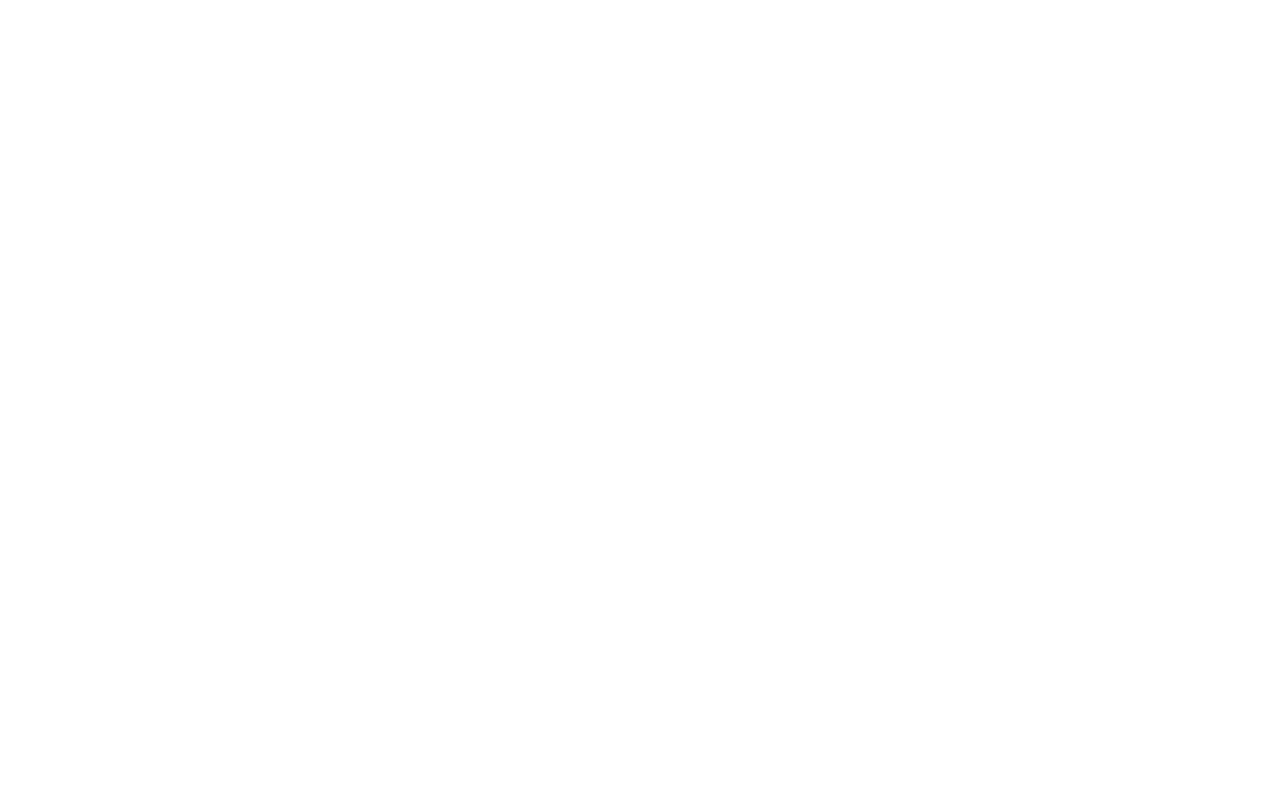
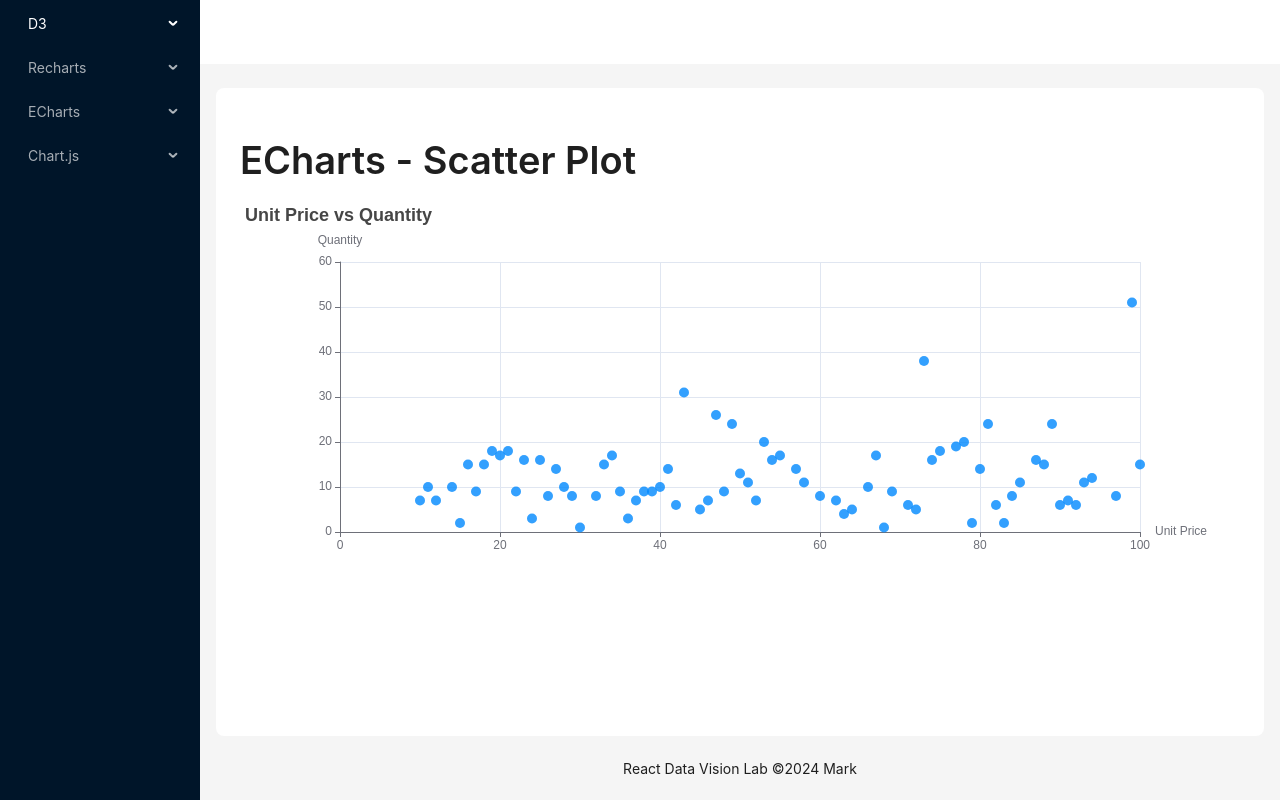
Before and after one commit to mark0613/React-Data-Vision-Lab, a React (Vite) app: page /echarts/scatter in a window 1280 px wide. Before the commit this address had no page. Built offline with nearby package versions, Linux system fonts and the light colour scheme.

Commit message:
feat: echarts scatter plot

```diff
--- /dev/null
+++ b/src/pages/EchartsScatterPage.jsx
@@ -0,0 +1,69 @@
+import React from 'react';
+
+import ReactECharts from 'echarts-for-react';
+
+import { Typography } from 'antd';
+
+import salesData from '../data/supermarket_sales.json';
+
+import { Template } from './Template';
+
+const { Title } = Typography;
+
+const data = Object.values(salesData.reduce((acc, current) => {
+    if (current['Product line'] !== 'Food and beverages') {
+        return acc;
+    }
+
+    const unitPrice = Math.round(parseFloat(current['Unit price']));
+    const quantity = parseInt(current.Quantity, 10);
+
+    if (!acc[unitPrice]) {
+        acc[unitPrice] = {
+            'Unit price': unitPrice,
+            Quantity: 0,
+        };
+    }
+
+    acc[unitPrice].Quantity += quantity;
+
+    return acc;
+}, {})).map((item) => ({
+    'Unit price': item['Unit price'],
+    Quantity: item.Quantity,
+}));
+
+const options = {
+    title: {
+        text: 'Unit Price vs Quantity',
+    },
+    tooltip: {
+        trigger: 'item',
+        formatter: '{a} <br/>{b}: {c}',
+    },
+    xAxis: {
+        type: 'value',
+        name: 'Unit Price',
+    },
+    yAxis: {
+        type: 'value',
+        name: 'Quantity',
+    },
+    series: [
+        {
+            name: 'Sales',
+            type: 'scatter',
+            data: data.map((item) => [item['Unit price'], item.Quantity]),
+            itemStyle: {
+                color: '#0088FE',
+            },
+        },
+    ],
+};
+
+export const EchartsScatterPage = () => (
+    <Template>
+        <Title>ECharts - Scatter Plot</Title>
+        <ReactECharts option={options} style={{ height: 400, width: '100%' }} />
+    </Template>
+);
--- a/src/pages/Template.jsx
+++ b/src/pages/Template.jsx
@@ -52,6 +52,10 @@
             {
                 key: 'pie',
                 label: 'Pie Chart',
+            },
+            {
+                key: 'scatter',
+                label: 'Scatter Plot',
             },
         ],
     },
--- a/src/pages/index.js
+++ b/src/pages/index.js
@@ -3,6 +3,7 @@
 export * from './D3ScatterPage';
 export * from './EchartsBarPage';
 export * from './EchartsPiePage';
+export * from './EchartsScatterPage';
 export * from './RechartsBarPage';
 export * from './RechartsPiePage';
 export * from './RechartsScatterPage';
--- a/src/router/Router.jsx
+++ b/src/router/Router.jsx
@@ -6,6 +6,7 @@
     D3ScatterPage,
     EchartsBarPage,
     EchartsPiePage,
+    EchartsScatterPage,
     RechartsBarPage,
     RechartsPiePage,
     RechartsScatterPage,
@@ -41,6 +42,10 @@
                 element={<EchartsPiePage />}
             />
             <Route
+                path="/echarts/scatter"
+                element={<EchartsScatterPage />}
+            />
+            <Route
                 path="/recharts/bar"
                 element={<RechartsBarPage />}
             />
```
